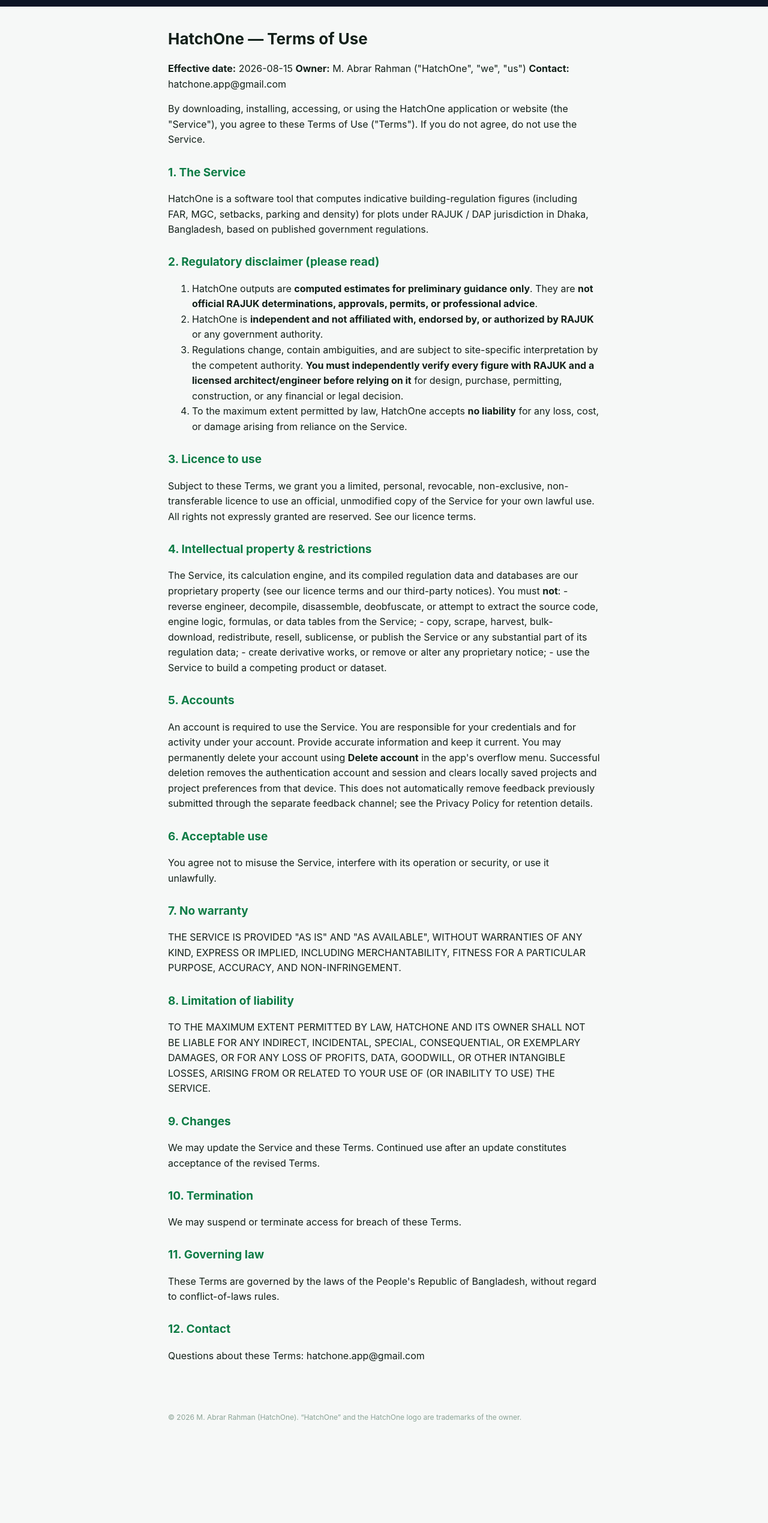
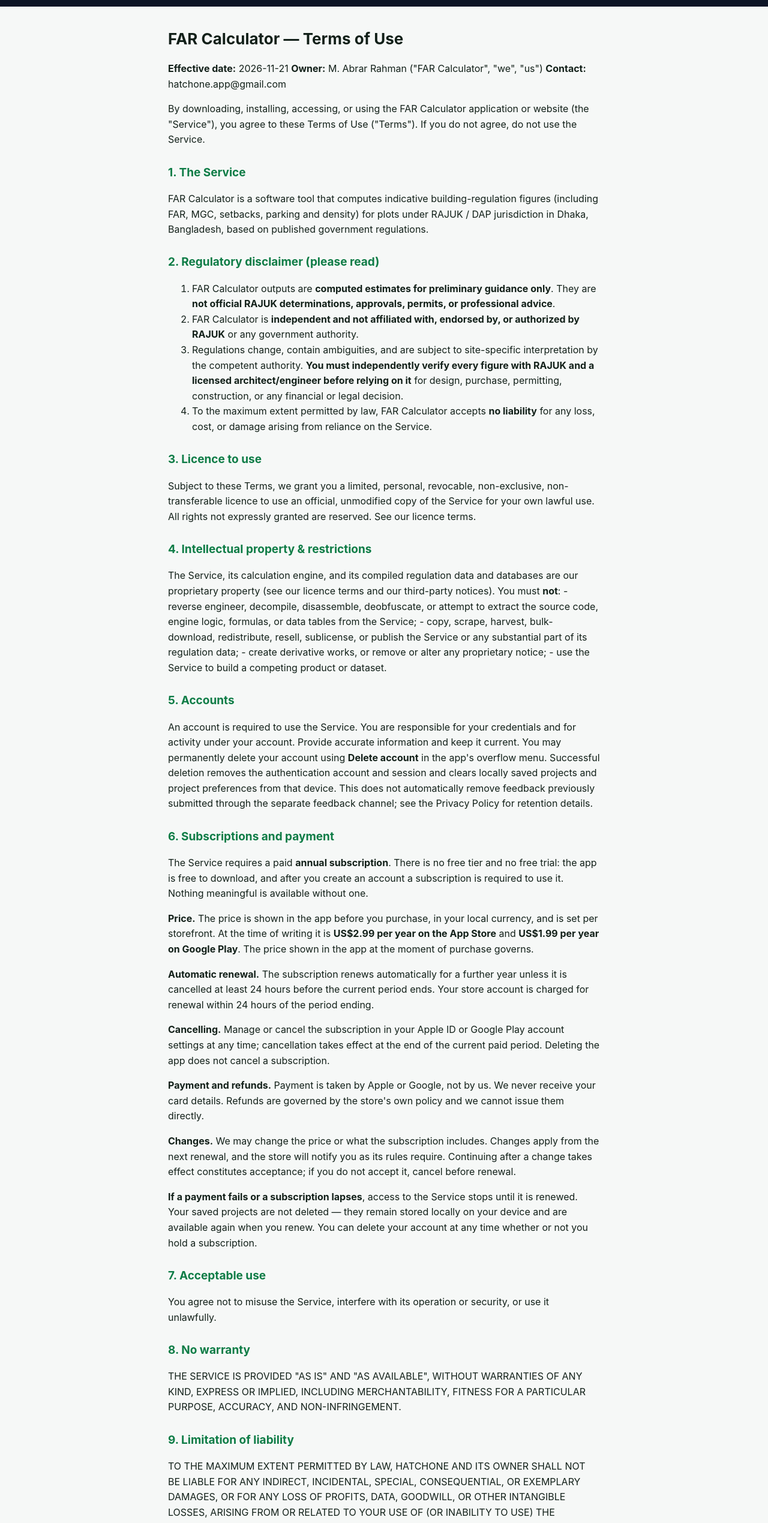
Before and after one commit to abrar-ar/hatchone-legal, a plain HTML site: page terms.html in a window 1280 px wide. Shown: the part 68-2607 px from the top of the page at 60% size. Before the commit the page ends 2489 px from the top, so only its background shows below. Drawn offline with Linux system fonts and the light colour scheme.

Commit message:
Rename to FAR Calculator; the app is now subscription-only
The hosted pages were still titled HatchOne and defined the Service as
HatchOne, while the app, its in-app legal text and the store listings all
say FAR Calculator — anyone following the Terms link from the app found a
different product.

The Terms were also dated 2026-08-15 and had no subscription clause at all,
predating the paid tier entirely. Section 6 now states that a paid annual
subscription is required with no free tier, the price per storefront,
automatic renewal, how to cancel, that Apple and Google take the payment,
and that a lapse stops access without deleting saved projects. Sections 7-13
renumbered accordingly.

Privacy adds that a subscription is required, and that entitlement comes from
RevenueCat keyed to the account — the stores never tell us who paid.

index.html, confirmed.html and the README renamed to match, so the whole
published site reads as one product. The hatchone:// deep link is deliberately
unchanged: the app's URL scheme is still hatchone, and renaming it would break
every install that already has it.

Trademark line now claims both names rather than silently dropping HatchOne.

```diff
--- a/terms.html
+++ b/terms.html
@@ -1,6 +1,6 @@
 <!doctype html><html lang="en"><head><meta charset="utf-8">
 <meta name="viewport" content="width=device-width,initial-scale=1">
-<title>HatchOne — Terms of Use</title>
+<title>FAR Calculator — Terms of Use</title>
 <style>
 :root{color-scheme:light}*{box-sizing:border-box}
 body{margin:0;font-family:-apple-system,Segoe UI,Roboto,Helvetica,Arial,sans-serif;color:#122019;background:#f6f8f7;line-height:1.6}
@@ -15,34 +15,42 @@ blockquote{border-left:3px solid #0E7C46;margin:1em 0;padding:.4em 1em;backgroun
 hr{border:0;border-top:1px solid #dce4df;margin:1.6em 0}
 footer{max-width:760px;margin:0 auto;padding:0 20px 48px;color:#8AA396;font-size:12px}
 </style></head><body>
-<header><div class="wrap"><span class="word">Hatch<span class="one">One</span></span>
+<header><div class="wrap"><span class="word">FAR <span class="one">Calculator</span></span>
 <nav><a href="terms.html">Terms</a><a href="privacy.html">Privacy</a></nav></div></header>
-<main><h1>HatchOne — Terms of Use</h1>
-<p><strong>Effective date:</strong> 2026-08-15 <strong>Owner:</strong> M. Abrar Rahman (&quot;HatchOne&quot;, &quot;we&quot;, &quot;us&quot;) <strong>Contact:</strong> hatchone.app@gmail.com</p>
-<p>By downloading, installing, accessing, or using the HatchOne application or website (the &quot;Service&quot;), you agree to these Terms of Use (&quot;Terms&quot;). If you do not agree, do not use the Service.</p>
+<main><h1>FAR Calculator — Terms of Use</h1>
+<p><strong>Effective date:</strong> 2026-11-21 <strong>Owner:</strong> M. Abrar Rahman (&quot;FAR Calculator&quot;, &quot;we&quot;, &quot;us&quot;) <strong>Contact:</strong> hatchone.app@gmail.com</p>
+<p>By downloading, installing, accessing, or using the FAR Calculator application or website (the &quot;Service&quot;), you agree to these Terms of Use (&quot;Terms&quot;). If you do not agree, do not use the Service.</p>
 <h2>1. The Service</h2>
-<p>HatchOne is a software tool that computes indicative building-regulation figures (including FAR, MGC, setbacks, parking and density) for plots under RAJUK / DAP jurisdiction in Dhaka, Bangladesh, based on published government regulations.</p>
+<p>FAR Calculator is a software tool that computes indicative building-regulation figures (including FAR, MGC, setbacks, parking and density) for plots under RAJUK / DAP jurisdiction in Dhaka, Bangladesh, based on published government regulations.</p>
 <h2>2. Regulatory disclaimer (please read)</h2>
-<ol><li>HatchOne outputs are <strong>computed estimates for preliminary guidance only</strong>. They are <strong>not official RAJUK determinations, approvals, permits, or professional advice</strong>.</li><li>HatchOne is <strong>independent and not affiliated with, endorsed by, or authorized by RAJUK</strong> or any government authority.</li><li>Regulations change, contain ambiguities, and are subject to site-specific interpretation by the competent authority. <strong>You must independently verify every figure with RAJUK and a licensed architect/engineer before relying on it</strong> for design, purchase, permitting, construction, or any financial or legal decision.</li><li>To the maximum extent permitted by law, HatchOne accepts <strong>no liability</strong> for any loss, cost, or damage arising from reliance on the Service.</li></ol>
+<ol><li>FAR Calculator outputs are <strong>computed estimates for preliminary guidance only</strong>. They are <strong>not official RAJUK determinations, approvals, permits, or professional advice</strong>.</li><li>FAR Calculator is <strong>independent and not affiliated with, endorsed by, or authorized by RAJUK</strong> or any government authority.</li><li>Regulations change, contain ambiguities, and are subject to site-specific interpretation by the competent authority. <strong>You must independently verify every figure with RAJUK and a licensed architect/engineer before relying on it</strong> for design, purchase, permitting, construction, or any financial or legal decision.</li><li>To the maximum extent permitted by law, FAR Calculator accepts <strong>no liability</strong> for any loss, cost, or damage arising from reliance on the Service.</li></ol>
 <h2>3. Licence to use</h2>
 <p>Subject to these Terms, we grant you a limited, personal, revocable, non-exclusive, non-transferable licence to use an official, unmodified copy of the Service for your own lawful use. All rights not expressly granted are reserved. See our licence terms.</p>
 <h2>4. Intellectual property &amp; restrictions</h2>
 <p>The Service, its calculation engine, and its compiled regulation data and databases are our proprietary property (see our licence terms and our third-party notices). You must <strong>not</strong>: - reverse engineer, decompile, disassemble, deobfuscate, or attempt to extract the source code, engine logic, formulas, or data tables from the Service; - copy, scrape, harvest, bulk-download, redistribute, resell, sublicense, or publish the Service or any substantial part of its regulation data; - create derivative works, or remove or alter any proprietary notice; - use the Service to build a competing product or dataset.</p>
 <h2>5. Accounts</h2>
 <p>An account is required to use the Service. You are responsible for your credentials and for activity under your account. Provide accurate information and keep it current. You may permanently delete your account using <strong>Delete account</strong> in the app's overflow menu. Successful deletion removes the authentication account and session and clears locally saved projects and project preferences from that device. This does not automatically remove feedback previously submitted through the separate feedback channel; see the Privacy Policy for retention details.</p>
-<h2>6. Acceptable use</h2>
+<h2>6. Subscriptions and payment</h2>
+<p>The Service requires a paid <strong>annual subscription</strong>. There is no free tier and no free trial: the app is free to download, and after you create an account a subscription is required to use it. Nothing meaningful is available without one.</p>
+<p><strong>Price.</strong> The price is shown in the app before you purchase, in your local currency, and is set per storefront. At the time of writing it is <strong>US$2.99 per year on the App Store</strong> and <strong>US$1.99 per year on Google Play</strong>. The price shown in the app at the moment of purchase governs.</p>
+<p><strong>Automatic renewal.</strong> The subscription renews automatically for a further year unless it is cancelled at least 24 hours before the current period ends. Your store account is charged for renewal within 24 hours of the period ending.</p>
+<p><strong>Cancelling.</strong> Manage or cancel the subscription in your Apple ID or Google Play account settings at any time; cancellation takes effect at the end of the current paid period. Deleting the app does not cancel a subscription.</p>
+<p><strong>Payment and refunds.</strong> Payment is taken by Apple or Google, not by us. We never receive your card details. Refunds are governed by the store&#x27;s own policy and we cannot issue them directly.</p>
+<p><strong>Changes.</strong> We may change the price or what the subscription includes. Changes apply from the next renewal, and the store will notify you as its rules require. Continuing after a change takes effect constitutes acceptance; if you do not accept it, cancel before renewal.</p>
+<p><strong>If a payment fails or a subscription lapses</strong>, access to the Service stops until it is renewed. Your saved projects are not deleted — they remain stored locally on your device and are available again when you renew. You can delete your account at any time whether or not you hold a subscription.</p>
+<h2>7. Acceptable use</h2>
 <p>You agree not to misuse the Service, interfere with its operation or security, or use it unlawfully.</p>
-<h2>7. No warranty</h2>
+<h2>8. No warranty</h2>
 <p>THE SERVICE IS PROVIDED &quot;AS IS&quot; AND &quot;AS AVAILABLE&quot;, WITHOUT WARRANTIES OF ANY KIND, EXPRESS OR IMPLIED, INCLUDING MERCHANTABILITY, FITNESS FOR A PARTICULAR PURPOSE, ACCURACY, AND NON-INFRINGEMENT.</p>
-<h2>8. Limitation of liability</h2>
+<h2>9. Limitation of liability</h2>
 <p>TO THE MAXIMUM EXTENT PERMITTED BY LAW, HATCHONE AND ITS OWNER SHALL NOT BE LIABLE FOR ANY INDIRECT, INCIDENTAL, SPECIAL, CONSEQUENTIAL, OR EXEMPLARY DAMAGES, OR FOR ANY LOSS OF PROFITS, DATA, GOODWILL, OR OTHER INTANGIBLE LOSSES, ARISING FROM OR RELATED TO YOUR USE OF (OR INABILITY TO USE) THE SERVICE.</p>
-<h2>9. Changes</h2>
+<h2>10. Changes</h2>
 <p>We may update the Service and these Terms. Continued use after an update constitutes acceptance of the revised Terms.</p>
-<h2>10. Termination</h2>
+<h2>11. Termination</h2>
 <p>We may suspend or terminate access for breach of these Terms.</p>
-<h2>11. Governing law</h2>
+<h2>12. Governing law</h2>
 <p>These Terms are governed by the laws of the People&#x27;s Republic of Bangladesh, without regard to conflict-of-laws rules.</p>
-<h2>12. Contact</h2>
+<h2>13. Contact</h2>
 <p>Questions about these Terms: hatchone.app@gmail.com</p></main>
-<footer>© 2026 M. Abrar Rahman (HatchOne). “HatchOne” and the HatchOne logo are trademarks of the owner.</footer>
+<footer>© 2026 M. Abrar Rahman (Hatch Studio). “FAR Calculator”, “HatchOne” and their logos are trademarks of the owner.</footer>
 </body></html>
```
Also changed, not shown: confirmed.html (+6 -6 lines), index.html (+4 -4 lines), privacy.html (+8 -8 lines), 1 other file.
